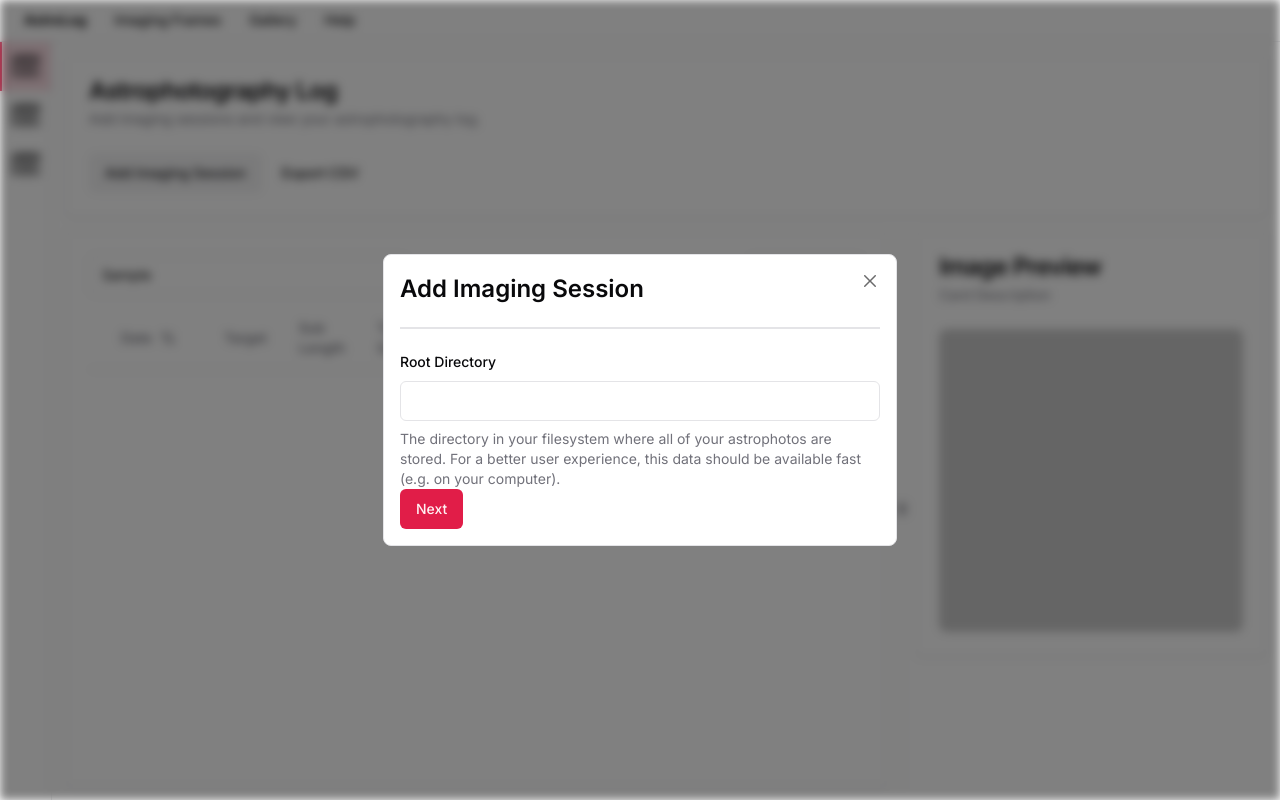
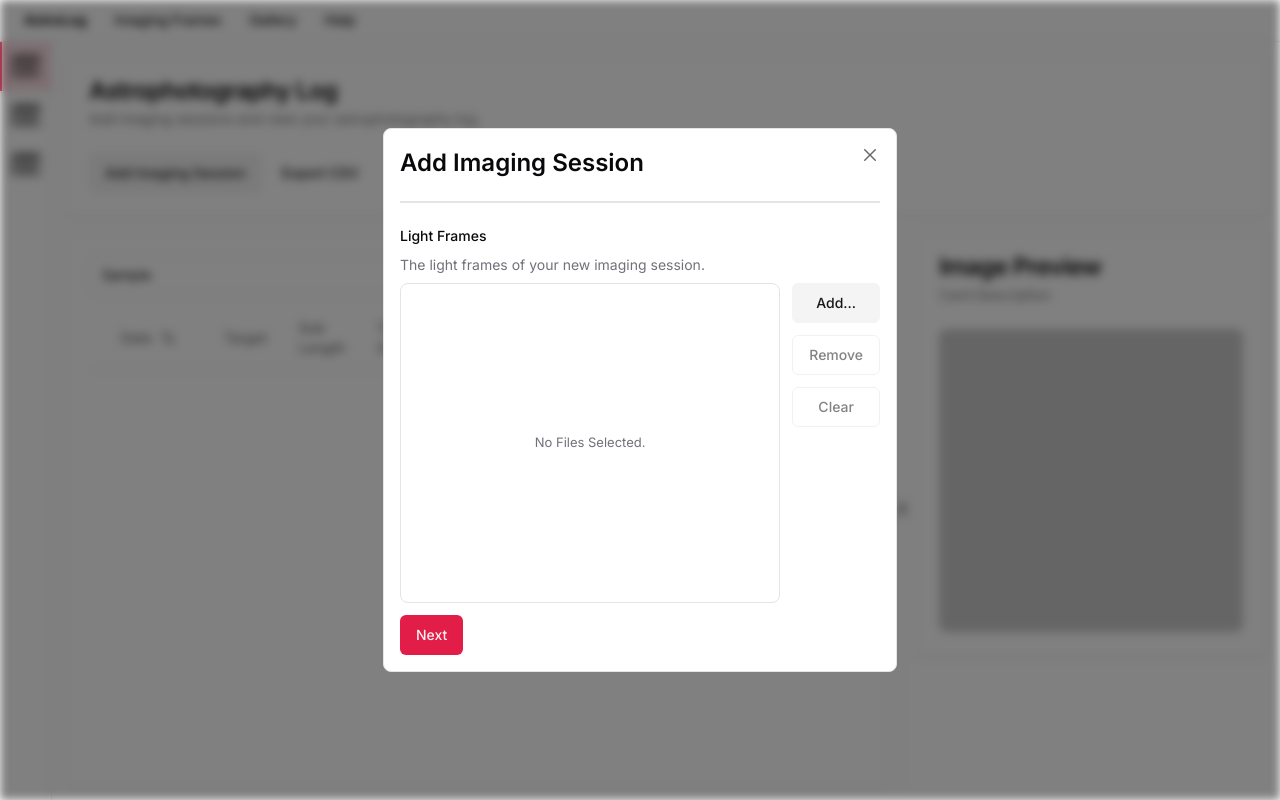
Before and after one commit to astrolog-app/astrolog, a Next.js app: page / in a window 1280 px wide. Both pictures are taken after typing "Sample" into the empty fields and a click on the button "Add Imaging Session". Built offline with nearby package versions, Linux system fonts and the light colour scheme.

Commit message:
feat: added FileListSelector

```diff
--- a/src/components/modals/newImagingSession/newImagingSession.module.scss
+++ b/src/components/modals/newImagingSession/newImagingSession.module.scss
@@ -5,3 +5,58 @@
     margin-top: 2rem;
   }
 }
+
+.nextButton {
+  margin-top: var(--padding);
+}
+
+.fileSelector {
+  display: flex;
+  height: 20rem;
+  width: 100%;
+
+  .left {
+    flex-grow: 1;
+    border-radius: var(--radius);
+    border: 1px hsl(var(--border)) solid;
+    overflow: auto;
+
+    .row {
+      padding: 0.1rem;
+      color: hsl(var(--muted-foreground));
+      white-space: nowrap;
+      font-size: small;
+
+      &:nth-child(2n) {
+        background-color: hsl(var(--secondary));
+      }
+    }
+
+    .selected {
+      background-color: hsl(var(--primary-custom));
+
+
+      &:nth-child(2n) {
+        background-color: hsl(var(--primary-custom));
+      }
+    }
+
+    .noFiles {
+      font-size: small;
+      height: 100%;
+      align-content: center;
+      text-align: center;
+      color: hsl(var(--muted-foreground));
+    }
+  }
+
+  .right {
+    margin-left: var(--padding);
+    display: flex;
+    flex-direction: column;
+
+    & > *:not(:last-child) {
+      margin-bottom: var(--padding);
+    }
+  }
+}
--- a/src/components/modals/newImagingSession/newImagingSession.tsx
+++ b/src/components/modals/newImagingSession/newImagingSession.tsx
@@ -2,31 +2,40 @@
 
 import styles from './newImagingSession.module.scss';
 import { Modal } from '@/components/ui/custom/modal';
-import React, { useState } from 'react';
+import React, { useEffect, useState } from 'react';
 import NewImagingSessionCalibration from '@/components/modals/newImagingSession/newImagingSessionCalibration';
 import NewImagingSessionEquipment from '@/components/modals/newImagingSession/newImagingSessionEquipment';
 import NewImagingSessionGeneral from '@/components/modals/newImagingSession/newImagingSessionGeneral';
+import { z } from 'zod';
+import { useForm } from 'react-hook-form';
+import { zodResolver } from '@hookform/resolvers/zod';
+import { Form, FormControl, FormDescription, FormField, FormItem, FormLabel, FormMessage } from '@/components/ui/form';
+import { Button } from '@/components/ui/button';
+import { open } from '@tauri-apps/api/dialog';
+import { toast } from '@/components/ui/use-toast';
+import { cn } from '@/lib/utils';
 
 const tabKeys = ['general', 'equipment', 'calibration'] as const;
 export type TabKey = typeof tabKeys[number];
 
-export default function NewImagingSession({
-  onClose,
-}: {
-  onClose: () => void;
-}) {
-  const [selectedTab, setSelectedTab] = useState<TabKey>('general');
+export default function NewImagingSession(
+  {
+    onClose
+  }: {
+    onClose: () => void;
+  }) {
+  const [selectedTab, setSelectedTab] = useState<TabKey>();
 
   function renderTab(): React.ReactNode {
     switch (selectedTab) {
       case 'general':
-        return <NewImagingSessionGeneral key="general" setSelectedTab={setSelectedTab} />;
+        return <NewImagingSessionGeneral setSelectedTab={setSelectedTab} />;
       case 'equipment':
-        return <NewImagingSessionEquipment key="equipment" />;
+        return <NewImagingSessionEquipment />;
       case 'calibration':
-        return <NewImagingSessionCalibration key="calibration" />;
+        return <NewImagingSessionCalibration />;
       default:
-        return <NewImagingSessionGeneral key="general" setSelectedTab={setSelectedTab} />;
+        return <SelectLightFrames setSelectedTab={setSelectedTab} />;
     }
   }
 
@@ -41,3 +50,140 @@ export default function NewImagingSession({
     </Modal>
   );
 }
+
+const formSchema = z.object({
+  target: z.string().min(2, {
+    message: 'Username must be at least 2 characters.' // change
+  })
+});
+
+function SelectLightFrames({ setSelectedTab }: {
+  setSelectedTab: React.Dispatch<React.SetStateAction<TabKey | undefined>>
+}) {
+  const [selectedFrames, setSelectedFrames] = useState<Set<string>>(new Set);
+
+  const form = useForm<z.infer<typeof formSchema>>({
+    resolver: zodResolver(formSchema),
+    defaultValues: {
+      target: ''
+    }
+  });
+
+  function onSubmit() {
+    setSelectedTab('general');
+  }
+
+  return (
+    <Form {...form}>
+      <form onSubmit={form.handleSubmit(onSubmit)}>
+        <FormField
+          control={form.control}
+          name="target"
+          render={({ field }) => (
+            <FormItem>
+              <FormLabel>Light Frames</FormLabel>
+              <FormDescription>
+                The light frames of your new imaging session.
+              </FormDescription>
+              <FormControl>
+                <FileSelector files={selectedFrames} setFiles={setSelectedFrames} />
+              </FormControl>
+              <FormMessage />
+            </FormItem>
+          )}
+        />
+        <Button className={styles.nextButton} type="submit">Next</Button>
+      </form>
+    </Form>
+  );
+}
+
+interface FileSelectorProps {
+  files: Set<string>;
+  setFiles: React.Dispatch<React.SetStateAction<Set<string>>>;
+}
+
+function FileSelector({ files, setFiles }: FileSelectorProps) {
+  const [selectedRowIndex, setSelectedRowIndex] = useState<number | undefined>(undefined);
+  const [clearDisabled, setClearEnabled] = useState<boolean>(false);
+  const [removeDisabled, setRemoveEnabled] = useState<boolean>(false);
+
+  useEffect(() => {
+    setClearEnabled(files.size === 0);
+    setSelectedRowIndex(undefined);
+  }, [files]);
+
+  useEffect(() => {
+    setRemoveEnabled(selectedRowIndex === undefined);
+  }, [selectedRowIndex]);
+
+  function onClick() {
+    open({
+      multiple: true
+    })
+      .then((selectedFiles) => {
+        if (selectedFiles) {
+          let newFiles = new Set(files);
+          if (typeof selectedFiles === 'string') {
+            newFiles.add(selectedFiles);
+          } else {
+            selectedFiles.forEach((file) => newFiles.add(file));
+          }
+          setFiles(newFiles);
+        }
+      })
+      .catch((err) => {
+        toast({
+          variant: 'destructive',
+          description: 'Failed to open files: ' + err
+        });
+        console.error(err);
+      });
+  }
+
+  function rowClick(index: number) {
+    if (index === selectedRowIndex) {
+      setSelectedRowIndex(undefined);
+    } else {
+      setSelectedRowIndex(index);
+    }
+  }
+
+  function removeItem(index: number | undefined) {
+    if (index !== undefined) {
+      const newSet = files;
+      newSet.delete(Array.from(files)[index]);
+
+      setFiles(new Set(Array.from(newSet)));
+    }
+  }
+
+  function clearList() {
+    setFiles(new Set);
+  }
+
+  return (
+    <div className={styles.fileSelector}>
+      <div className={styles.left}>
+        {Array.from(files).map((file, index) => (
+          <div
+            onClick={() => rowClick(index)}
+            className={cn(styles.row, selectedRowIndex === index ? styles.selected : '')}
+            key={index}
+          >
+            {file}
+          </div>
+        ))}
+        {files.size === 0 && (
+          <div className={styles.noFiles}>No Files Selected.</div>
+        )}
+      </div>
+      <div className={styles.right}>
+        <Button type="button" onClick={onClick} variant="secondary">Add...</Button>
+        <Button type="button" onClick={() => removeItem(selectedRowIndex)} variant="outline"
+                disabled={removeDisabled}>Remove</Button>
+        <Button type="button" onClick={clearList} variant="outline" disabled={clearDisabled}>Clear</Button>
+      </div>
+    </div>
+  );
+}
--- a/src/components/modals/newImagingSession/newImagingSessionGeneral.tsx
+++ b/src/components/modals/newImagingSession/newImagingSessionGeneral.tsx
@@ -14,7 +14,7 @@ const formSchema = z.object({
 });
 
 
-export default function NewImagingSessionGeneral({ setSelectedTab }: { setSelectedTab: React.Dispatch<React.SetStateAction<TabKey>> }) {
+export default function NewImagingSessionGeneral({ setSelectedTab }: { setSelectedTab: React.Dispatch<React.SetStateAction<TabKey | undefined>> }) {
   const form = useForm<z.infer<typeof formSchema>>({
     resolver: zodResolver(formSchema),
     defaultValues: {
```
